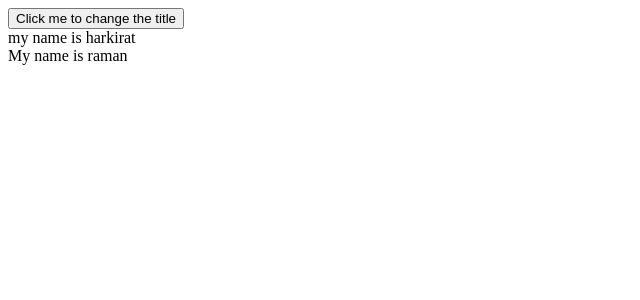
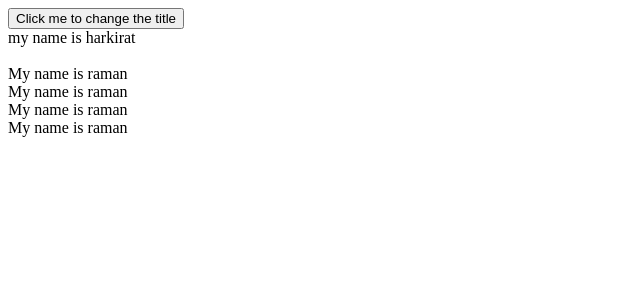
Before and after one commit to harsimrankourr/100xdev, a React (Vite) app in the folder Week6/Experiments/: page / in a window 1280 px wide. Shown: the top 300 px of the page, without its empty margins (0-640 px from the left). Built offline with nearby package versions, Linux system fonts and the light colour scheme.

Commit message:
Re-rendering using memoization in React

```diff
--- a/Week6/Experiments/src/App.jsx
+++ b/Week6/Experiments/src/App.jsx
@@ -1,31 +1,30 @@
 import { useState } from "react"
+import { memo } from 'react';
 
 function App() {
-    return (
-        <div>
-            <HeaderWithButton />
-            <Header title="My name is raman" />
-        </div>
-    )
-}
-
-function HeaderWithButton() {
   const [firstTitle, setFirstTitle] = useState("my name is harkirat");
 
   function changeTitle() {
     setFirstTitle("My name is " + Math.random())
   }
 
-    return <>
+  return (
+    <div>
       <button onClick={changeTitle}>Click me to change the title</button>
       <Header title={firstTitle} />
-    </>
+      <br />
+      <Header title="My name is raman" />
+      <Header title="My name is raman" />
+      <Header title="My name is raman" />
+      <Header title="My name is raman" />
+    </div>
+  )
 }
 
-function Header({ title }) {
+const Header = memo(function ({title}) {
   return <div>
     {title}
   </div>
-}
+})
 
 export default App
```
Also changed, not shown: Week6/Experiments/src/1.React_Component_return.txt (renamed from Week6/Experiments/src/React_Component_return.txt), Week6/Experiments/src/2.No.of_Re-rendering_in_react.txt (renamed from Week6/Experiments/src/Re-rendering_in_react.txt), Week6/Experiments/src/3.Push_the_state_down_re-rendering.txt (added). Lines whose indentation alone changed are shown as unchanged.
